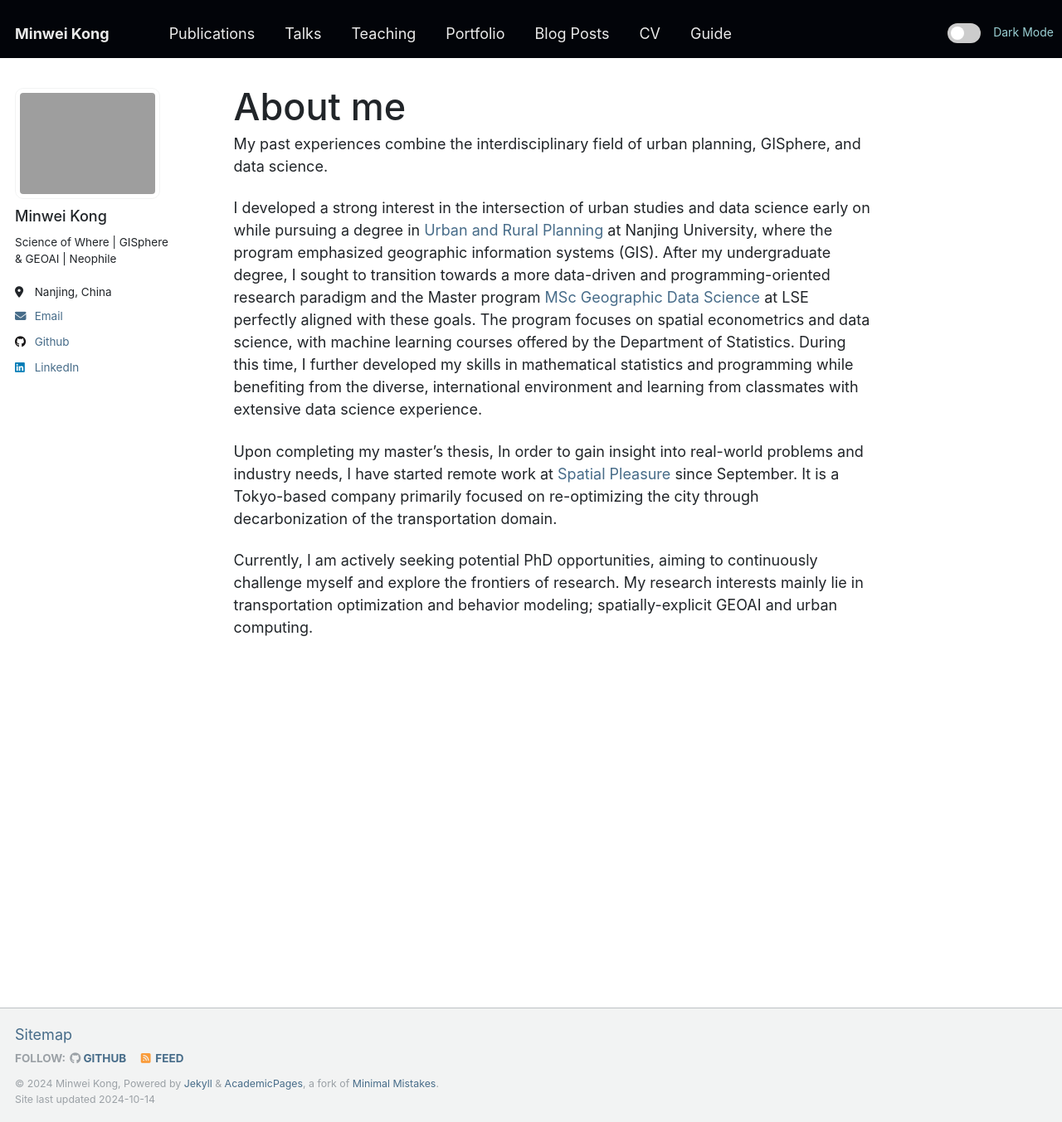
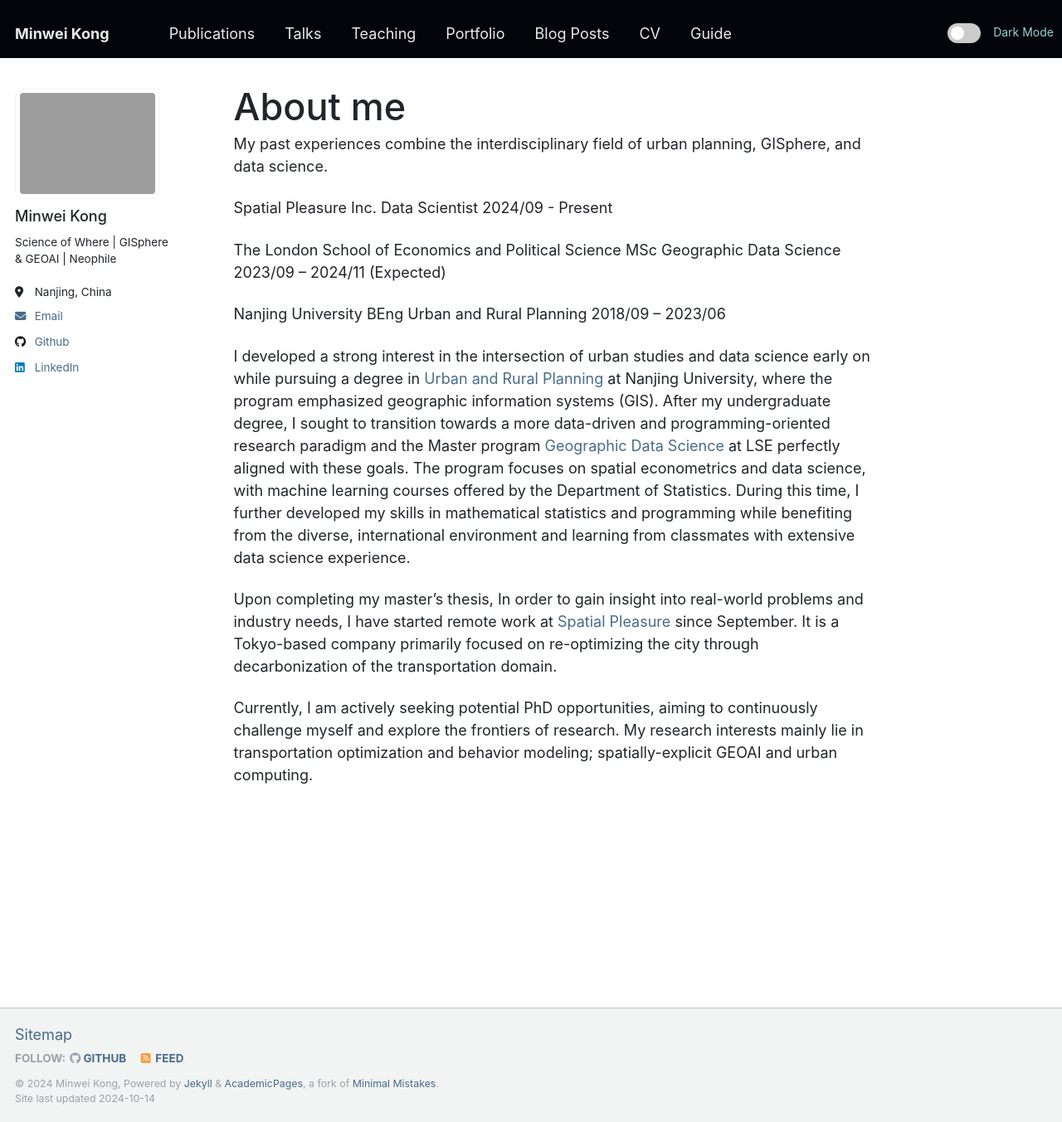
Before and after one commit to Minw913/minw913.github.io, a Jekyll site: the page built from _pages/about.md, in a window 1280 px wide and 1353 px high. Shown: the whole window at 83% size. Built offline with Jekyll 4.4.1, drawn with Linux system fonts in a browser that asks for light colours; nearby versions of some CDN libraries.

Commit message:
update about me

```diff
--- a/_pages/about.md
+++ b/_pages/about.md
@@ -9,7 +9,16 @@
 
 My past experiences combine the interdisciplinary field of urban planning, GISphere, and data science.
 
-I developed a strong interest in the intersection of urban studies and data science early on while pursuing a degree in [Urban and Rural Planning](https://arch.nju.edu.cn/) at Nanjing University, where the program emphasized geographic information systems (GIS). After my undergraduate degree, I sought to transition towards a more data-driven and programming-oriented research paradigm and the Master program [MSc Geographic Data Science](https://www.lse.ac.uk/study-at-lse/graduate/msc-geographic-data-science) at LSE perfectly aligned with these goals. The program focuses on spatial econometrics and data science, with machine learning courses offered by the Department of Statistics. During this time, I further developed my skills in mathematical statistics and programming while benefiting from the diverse, international environment and learning from classmates with extensive data science experience.
+Spatial Pleasure Inc.
+    Data Scientist                 2024/09 - Present
+
+The London School of Economics and Political Science
+    MSc Geographic Data Science    2023/09 – 2024/11 (Expected)
+
+Nanjing University
+    BEng Urban and Rural Planning  2018/09 – 2023/06
+
+I developed a strong interest in the intersection of urban studies and data science early on while pursuing a degree in [Urban and Rural Planning](https://arch.nju.edu.cn/) at Nanjing University, where the program emphasized geographic information systems (GIS). After my undergraduate degree, I sought to transition towards a more data-driven and programming-oriented research paradigm and the Master program [Geographic Data Science](https://www.lse.ac.uk/study-at-lse/graduate/msc-geographic-data-science) at LSE perfectly aligned with these goals. The program focuses on spatial econometrics and data science, with machine learning courses offered by the Department of Statistics. During this time, I further developed my skills in mathematical statistics and programming while benefiting from the diverse, international environment and learning from classmates with extensive data science experience.
 
 Upon completing my master’s thesis, In order to gain insight into real-world problems and industry needs, I have started remote work at [Spatial Pleasure](https://spatial-pleasure.xyz/en/page/2/) since September. It is a Tokyo-based company primarily focused on re-optimizing the city through decarbonization of the transportation domain.
 
```
